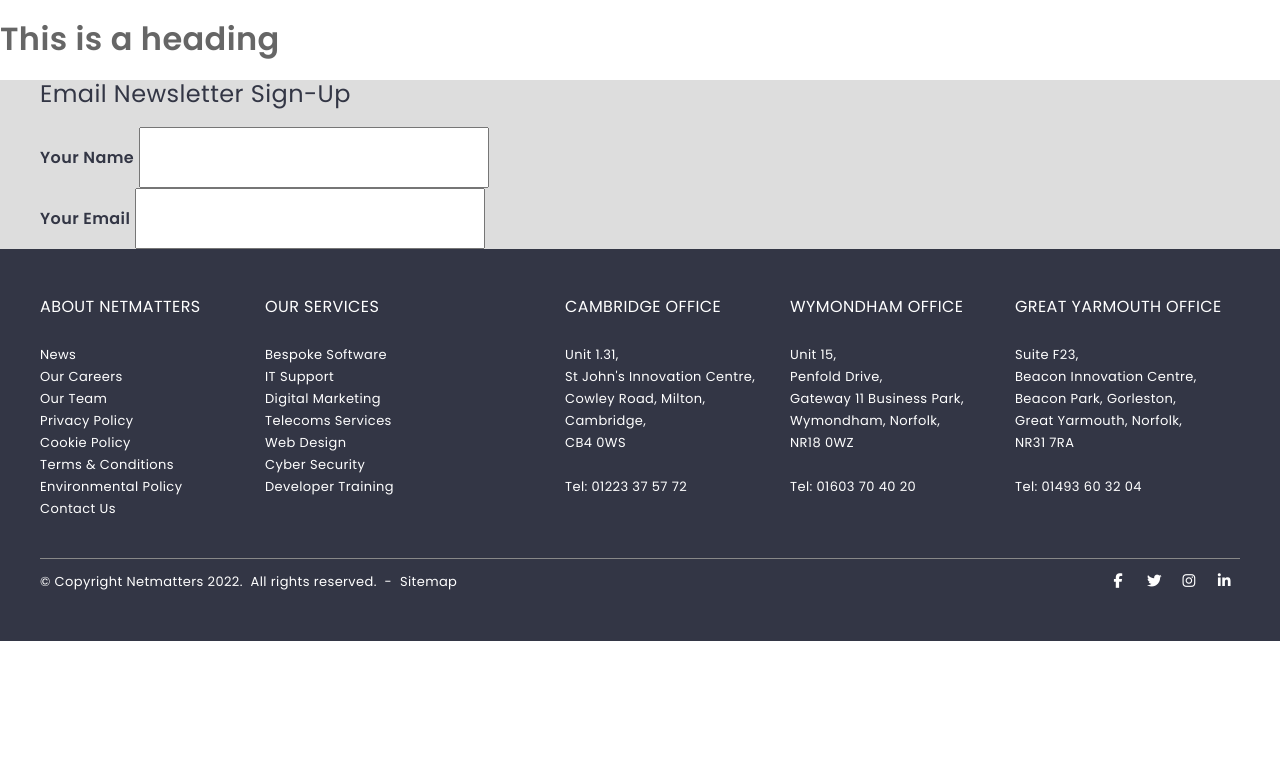
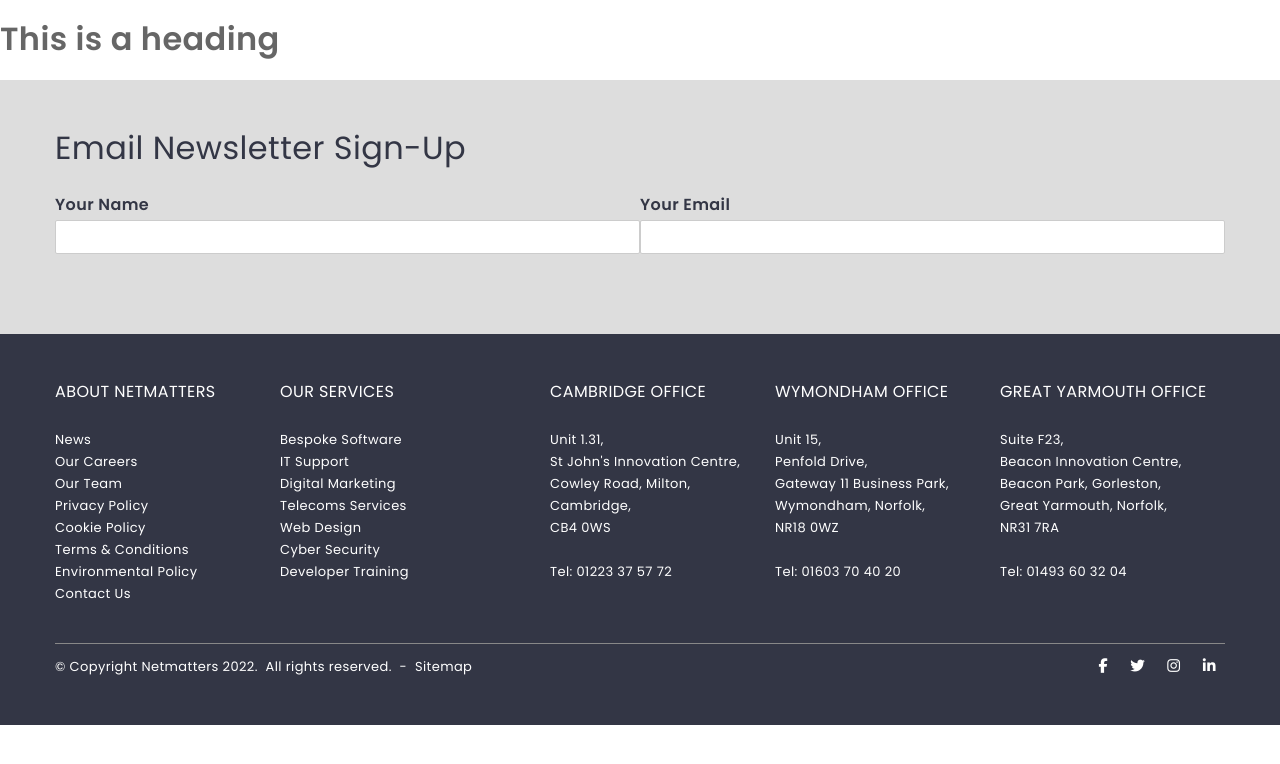
Before and after one commit to liamsinc/html-css-reflection, a PHP site: page / in a window 1280 px wide. Shown: the top 764 px of the page. Run offline with PHP 8.4, Linux system fonts and the light colour scheme; some libraries are stand-ins or nearby versions.

Commit message:
updated base styles and added some styles to form

```diff
--- a/css/style.css
+++ b/css/style.css
@@ -180,27 +180,31 @@
 [hidden] {
   display: none; }
 
-/* line 3, ../../../Documents/Netmatters/HTML_CSS_Reflection/scss/base/_base.scss */
+/* line 2, ../../../Documents/Netmatters/HTML_CSS_Reflection/scss/base/_base.scss */
+* {
+  box-sizing: border-box; }
+
+/* line 5, ../../../Documents/Netmatters/HTML_CSS_Reflection/scss/base/_base.scss */
 body {
   font-family: "Poppins", sans-serif;
   font-size: 16px;
   letter-spacing: 0.4px;
   color: #666; }
 
-/* line 10, ../../../Documents/Netmatters/HTML_CSS_Reflection/scss/base/_base.scss */
+/* line 12, ../../../Documents/Netmatters/HTML_CSS_Reflection/scss/base/_base.scss */
 ul {
   padding-left: 0;
   margin: 0; }
 
-/* line 15, ../../../Documents/Netmatters/HTML_CSS_Reflection/scss/base/_base.scss */
+/* line 17, ../../../Documents/Netmatters/HTML_CSS_Reflection/scss/base/_base.scss */
 li {
   list-style: none; }
 
-/* line 19, ../../../Documents/Netmatters/HTML_CSS_Reflection/scss/base/_base.scss */
+/* line 21, ../../../Documents/Netmatters/HTML_CSS_Reflection/scss/base/_base.scss */
 a {
   text-decoration: none; }
 
-/* line 23, ../../../Documents/Netmatters/HTML_CSS_Reflection/scss/base/_base.scss */
+/* line 25, ../../../Documents/Netmatters/HTML_CSS_Reflection/scss/base/_base.scss */
 h4 {
   font-weight: 400; }
 
@@ -296,37 +300,36 @@
   font-size: 1.125em;
   padding: 0.4375em 0.625em 0.625em;
   border-radius: 50%;
-  text-align: center;
-  width: 0.9em; }
+  text-align: center; }
 
-/* line 72, ../../../Documents/Netmatters/HTML_CSS_Reflection/scss/module/_footer.scss */
+/* line 71, ../../../Documents/Netmatters/HTML_CSS_Reflection/scss/module/_footer.scss */
 .fa-facebook-f:hover {
   background-color: #4267b2; }
 
-/* line 78, ../../../Documents/Netmatters/HTML_CSS_Reflection/scss/module/_footer.scss */
+/* line 77, ../../../Documents/Netmatters/HTML_CSS_Reflection/scss/module/_footer.scss */
 .fa-twitter:hover {
   background-color: #1da1f2; }
 
-/* line 84, ../../../Documents/Netmatters/HTML_CSS_Reflection/scss/module/_footer.scss */
+/* line 83, ../../../Documents/Netmatters/HTML_CSS_Reflection/scss/module/_footer.scss */
 .fa-instagram:hover {
   background-color: #bc2a8d; }
 
-/* line 90, ../../../Documents/Netmatters/HTML_CSS_Reflection/scss/module/_footer.scss */
+/* line 89, ../../../Documents/Netmatters/HTML_CSS_Reflection/scss/module/_footer.scss */
 .fa-linkedin-in:hover {
   background-color: #0072b1; }
 
 @media (max-width: 767px) {
-  /* line 96, ../../../Documents/Netmatters/HTML_CSS_Reflection/scss/module/_footer.scss */
+  /* line 95, ../../../Documents/Netmatters/HTML_CSS_Reflection/scss/module/_footer.scss */
   .visible-xs {
     display: block !important; } }
 
 @media (min-width: 991px) {
-  /* line 102, ../../../Documents/Netmatters/HTML_CSS_Reflection/scss/module/_footer.scss */
+  /* line 101, ../../../Documents/Netmatters/HTML_CSS_Reflection/scss/module/_footer.scss */
   .visible-xs {
     display: none !important; } }
 
 @media (min-width: 1259px) {
-  /* line 108, ../../../Documents/Netmatters/HTML_CSS_Reflection/scss/module/_footer.scss */
+  /* line 107, ../../../Documents/Netmatters/HTML_CSS_Reflection/scss/module/_footer.scss */
   .footer-row {
     justify-content: space-between; } }
 
@@ -336,16 +339,53 @@
   color: #333645; }
 
 /* line 6, ../../../Documents/Netmatters/HTML_CSS_Reflection/scss/module/_newsletter.scss */
-.newsletter h2 {
-  font-weight: 400; }
+.form {
+  padding: 3.125em 0; }
 
 /* line 10, ../../../Documents/Netmatters/HTML_CSS_Reflection/scss/module/_newsletter.scss */
+.newsletter h2 {
+  font-weight: 400;
+  margin: 0 0 0.9375em;
+  font-size: 2em; }
+
+/* line 16, ../../../Documents/Netmatters/HTML_CSS_Reflection/scss/module/_newsletter.scss */
 .newsletter label {
   font-weight: 600; }
 
-/* line 14, ../../../Documents/Netmatters/HTML_CSS_Reflection/scss/module/_newsletter.scss */
+/* line 20, ../../../Documents/Netmatters/HTML_CSS_Reflection/scss/module/_newsletter.scss */
 .form-input {
-  height: 2.9375em;
-  padding: 0.3125em 0.9375em; }
+  height: 2.125em;
+  padding: 0.3125em 0.9375em;
+  border: 1px solid #e5e5e5;
+  border-color: #ccc;
+  border-radius: 2px;
+  width: 100%; }
+  /* line 27, ../../../Documents/Netmatters/HTML_CSS_Reflection/scss/module/_newsletter.scss */
+  .form-input:focus {
+    outline: 0;
+    border-color: #5bc0de;
+    box-shadow: inset 0 1px 1px rgba(0, 0, 0, 0.075), 0 0 8px rgba(91, 192, 222, 0.6); }
+
+/* line 36, ../../../Documents/Netmatters/HTML_CSS_Reflection/scss/module/_newsletter.scss */
+.form-group {
+  margin-bottom: 0.9375em; }
+
+/* line 40, ../../../Documents/Netmatters/HTML_CSS_Reflection/scss/module/_newsletter.scss */
+label, input {
+  display: block; }
+
+/* line 45, ../../../Documents/Netmatters/HTML_CSS_Reflection/scss/module/_newsletter.scss */
+.form-label {
+  margin: 0 0 0.3125em; }
+
+/* line 49, ../../../Documents/Netmatters/HTML_CSS_Reflection/scss/module/_newsletter.scss */
+.sign-up-inputs-wrapper {
+  display: flex;
+  flex-direction: row;
+  flex-wrap: wrap; }
+
+/* line 55, ../../../Documents/Netmatters/HTML_CSS_Reflection/scss/module/_newsletter.scss */
+.sign-up-input {
+  flex: 1 1 28.125em; }
 
 /*# sourceMappingURL=style.css.map */
--- a/index.html
+++ b/index.html
@@ -17,18 +17,18 @@
         </header>
         <section class="newsletter">
             <div class="container">
-                <form method="POST" action="#">
+                <form method="POST" class="form" action="#">
                     <h2>Email Newsletter Sign-Up</h2>
                     <div class="sign-up-inputs-wrapper">
                         <div class="sign-up-input">
                             <div class="form-group">
-                                <label for="name-input">Your Name</label>
+                                <label class="form-label" for="name-input">Your Name</label>
                                 <input class="form-input" id="name-input" name="name" type="text">
                             </div>
                         </div>
                         <div class="sign-up-input">
                             <div class="form-group">
-                                <label for="email-input">Your Email</label>
+                                <label class="form-label" for="email-input">Your Email</label>
                                 <input class="form-input" id="email-input" name="email" type="email">
                             </div>
                         </div>
--- a/scss/base/_base.scss
+++ b/scss/base/_base.scss
@@ -1,5 +1,7 @@
 // Base styles
-
+* {
+    box-sizing: border-box;
+}
 body {
     font-family: $font-family--primary;
     font-size: $base__font-size;
--- a/scss/module/_footer.scss
+++ b/scss/module/_footer.scss
@@ -65,7 +65,6 @@
     padding: em(7px) em(10px) em(10px);
     border-radius: 50%;
     text-align: center;
-    width: em(14.4px);
 }
 
 .fa-facebook-f {
--- a/scss/module/_newsletter.scss
+++ b/scss/module/_newsletter.scss
@@ -3,8 +3,14 @@
     color: $pauper;
 }
 
+.form {
+    padding: em(50px) 0;
+}
+
 .newsletter h2 {
     font-weight: $font-weight--regular;
+    margin: 0 0 em(15px);
+    font-size: em(32px);
 }
 
 .newsletter label {
@@ -12,6 +18,44 @@
 }
 
 .form-input {
-    height: em(47px);
-    padding: em(5px) em(15px)
+    height: em(34px);
+    padding: em(5px) em(15px);
+    border: 1px solid $silver-medal;
+    border-color: $cerebral-grey;
+    border-radius: 2px;
+    width: 100%;
+    &:focus {
+        outline: 0;
+        border-color: $input-border;
+        box-shadow: inset 0 1px 1px rgba($black, .075), 0 0 8px rgba($input-border, .6);
+    }
 }
+
+
+
+.form-group {
+    margin-bottom: em(15px);
+}
+
+label, input {
+    display: block;
+}
+
+
+.form-label {
+    margin: 0 0 em(5px);
+}
+
+.sign-up-inputs-wrapper {
+    display: flex;
+    flex-direction: row;
+    flex-wrap: wrap;
+}
+
+.sign-up-input {
+    flex: 1 1 em(450px);
+}
+
+@include mq(small) {
+
+}
--- a/scss/utilities/_mixins.scss
+++ b/scss/utilities/_mixins.scss
@@ -23,14 +23,14 @@
 
 
 
-// auto margin mixin
+// auto margin
 
 @mixin am() {
     margin-left: auto;
     margin-right: auto;
 }
 
-// flex-wrap-center template
+// flex container template
 
 @mixin fwc() {
     display: flex;
--- a/scss/utilities/_variables.scss
+++ b/scss/utilities/_variables.scss
@@ -18,7 +18,7 @@
 $argent: #888;
 $smokey-stone: #999aa2;
 $cerebral-grey: #ccc;
-$silver-medal: #d6d6d6;
+$silver-medal: #e5e5e5;
 $steam: #ddd;
 $sky-captain: #272936;
 $ironbreaker-metal: #a3a8ac;
@@ -42,6 +42,8 @@
 $underpass-shrine: #ce4125;
 $ginshu: #bc2c28;
 
+$input-border: #5bc0de;
+
 $facebook: #4267b2;
 $twitter: #1da1f2;
 $instagram: #bc2a8d;
```
Also changed, not shown: 1 other file.
